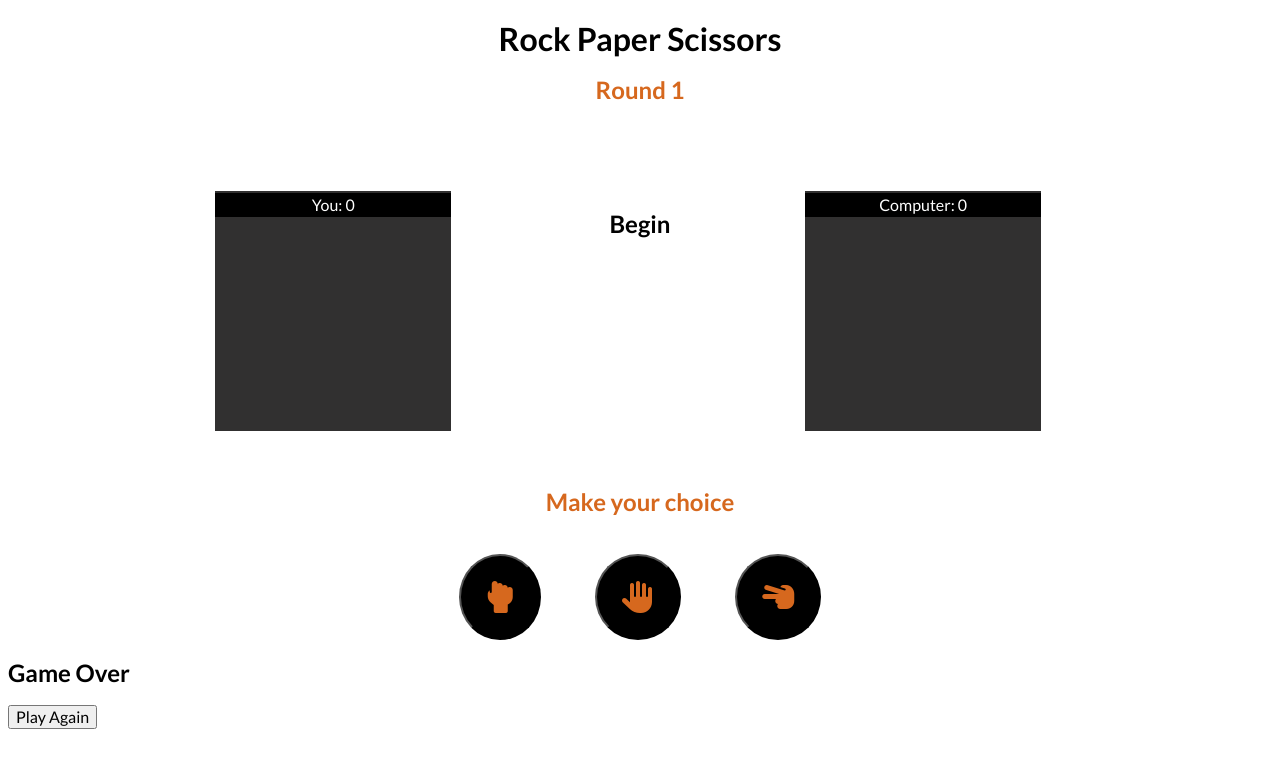
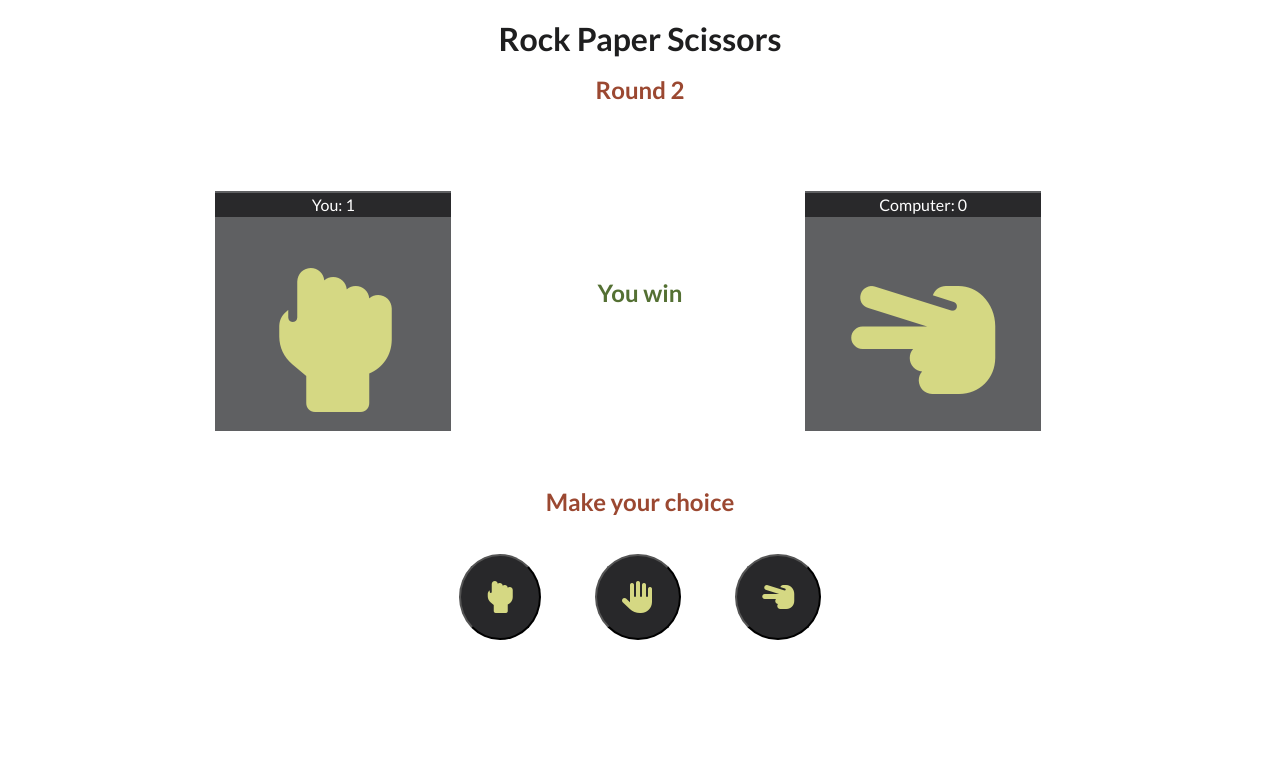
Before and after one commit to KelvinMutasa/Rock-Paper-Scissors, a plain HTML site: page index.html in a window 1280 px wide. Both pictures are taken after a click on the button 499 px from the left and 596 px from the top of the page. Drawn offline with Linux system fonts and the light colour scheme.

Commit message:
end game and restart misfiring

```diff
--- a/script.js
+++ b/script.js
@@ -1,12 +1,101 @@
 /* Variable declaration*/
 
-const round = document.getElementById("roundNumber");
-const playerScore = document.getElementById("playerScore");
-const compScore = document.getElementById("compScore");
-const playerChoice = document.getElementById("playerChoice");
-const compChoice = document.getElementById("CompChoice");
-const rock = document.getElementById("rock");
-const paper = document.getElementById("paper");
-const scissors = document.getElementById("scissors");
+let round = document.getElementById("roundNumber");
+let plyerScore = document.getElementById("playerScore");
+let computerScore = document.getElementById("compScore");
+let playerChoice = document.getElementById("playerChoice");
+let compChoice = document.getElementById("compChoice");
+let buttons = document.querySelectorAll(".choices button");
+let result = document.getElementById("result");
+let pop = document.querySelector(".endGame");
+let restart = document.querySelector(".endGame button");
+let champion = document.querySelector(".endGame h3");
 
-let compoptions = ['rock','paper','scissors'];
+let rock = "fas fa-hand-rock";
+let paper = "fas fa-hand-paper";
+let scissors = "fas fa-hand-scissors";
+
+let compOptions = [rock, paper, scissors];
+
+let compScore = 0;
+let playerScore = 0;
+let roundNumber = 1;
+
+let endGame = () => {
+    pop.style.display = "block";
+
+    if (plyerScore>compScore){
+
+        champion.innerHTML = "You Win";
+    }
+    else if (playerScore<compScore){
+        champion.innerHTML = "You Lose";
+    }
+    else {
+        champion.innerHTML = "It's a Tie";
+    }
+
+
+};
+
+let roundIncrease = () => {
+    if (roundNumber <= 9){
+        roundNumber++;
+        round.innerHTML = `${roundNumber}`;
+    }
+    else {
+
+        roundNumber=1;
+        round.innerHTML = `${roundNumber}`;
+        playerScore = 0;
+        compScore = 0;
+
+        endGame();
+
+        restart.addEventListener("click", (e) => {
+            pop.style.display="none";
+        });
+
+    }
+};
+
+
+let game = () => {
+    buttons.forEach(button => {
+        button.addEventListener("click", (e)=>{
+            let BtnClicked = e.target.className;
+            playerChoice.className = BtnClicked;
+            let randomComp = Math.floor(Math.random() * compOptions.length);
+            compChoice.className = compOptions[randomComp];
+
+
+            if((playerChoice.className === rock && compChoice.className === scissors)||(playerChoice.className === scissors && compChoice.className === paper)||(playerChoice.className === paper && compChoice.className === rock)){
+
+                    roundIncrease();
+                    result.innerHTML = "You win";
+                    result.style.color = "#547033";
+                    playerScore++;
+                    plyerScore.innerHTML = `${playerScore}`;
+
+            }else if((playerChoice.className === rock && compChoice.className === paper)||(playerChoice.className === paper && compChoice.className === scissors)||(playerChoice.className === scissors && compChoice.className === rock)){
+
+                    roundIncrease();
+                    result.innerHTML = "Computer wins";
+                    result.style.color = "#e05c3e";
+                    compScore++;
+                    computerScore.innerHTML = `${compScore}`;
+
+            }
+            else{
+
+                    roundIncrease();
+                    result.innerHTML = "It is a tie";
+                    result.style.color = "#49575a";
+                    plyerScore.innerHTML = `${playerScore}`;
+                    computerScore.innerHTML = `${compScore}`;
+            }
+
+        })
+    })
+}
+window.onload = game();
--- a/style.scss
+++ b/style.scss
@@ -26,7 +26,6 @@ ol[role='list'] {
 
 /* Set core body defaults */
 body {
-  min-height: 100vh;
   line-height: 1.5;
 }
 
@@ -74,18 +73,24 @@ textarea:not([rows]) {
 
 @import url('https://fonts.googleapis.com/css2?family=Lato:ital,wght@0,100;0,300;0,400;0,700;0,900;1,100;1,300;1,400;1,700;1,900&family=Open+Sans:ital,wght@0,300..800;1,300..800&display=swap');
 
-body{ font-family: Lato;
+body{ font-family: Lato; color: #1e1e1f;
     h1{text-align: center;}
-    .round{text-align: center;font-weight: 700;color: rgb(214, 104, 30);}
-    .players{display: grid; grid-template-columns: 2fr 2fr 2fr ; width: 100%;padding:7% 15% 3%;text-align: center;
-        .player{background-color: #313030; width: 80%; height: 30vh;margin-left: 6%;
-            .scores{color: #ffffff;background-color: #000000;position: relative;top: -6%;}
+    .round{text-align: center;font-weight: 700;color:#9b4831;}
+    .players{display: inline-grid; grid-template-columns: 2fr 2fr 2fr ; width: 100%;padding:7% 15% 3%;text-align: center;
+        .player{background-color: #5f6062; width: 80%; height: 30vh;margin-left: 6%;
+            .scores{color: #ffffff;background-color: #28282afa;position: relative;top: -6%;}
+            .playerSelection{font-size: 9rem;color: #d5d883;}
         }
+      h2{margin-top: 30%;}
     }
     .play{ text-align: center;
-       h2{color: rgb(214, 104, 30);}
+       h2{color: #9b4831;}
        .choices{margin-top: 3%;
-        button{color: rgb(214, 104, 30);background-color: #000000;border-radius: 50%;padding: 2%; margin: 0 2%;font-size: 2rem;}
+        button{color: #d5d883;background-color: #28282a;border-radius: 50%;padding: 2%; margin: 0 2%;font-size: 2rem;cursor: pointer;transition: all 0.6s ease;}
+       & :hover{transform: scale(1.3);}
     }
     }
+    .endGame{position: absolute;background-color:#28282afb ;text-align: center;width: 99.4vw;height: 100vh;top: 0;border-radius: 10px; font-size: 4rem; padding-top: 10%; color: #f4f4f8; display: none;
+        button{ background: #5f6062;margin-top: 5%;border-radius: 10px; font-size: 3rem; padding: 10px 30px;color: #f4f4f8;border: none; cursor: pointer;}
+    }
 }
```
Also changed, not shown: style.css, 1 other file.
